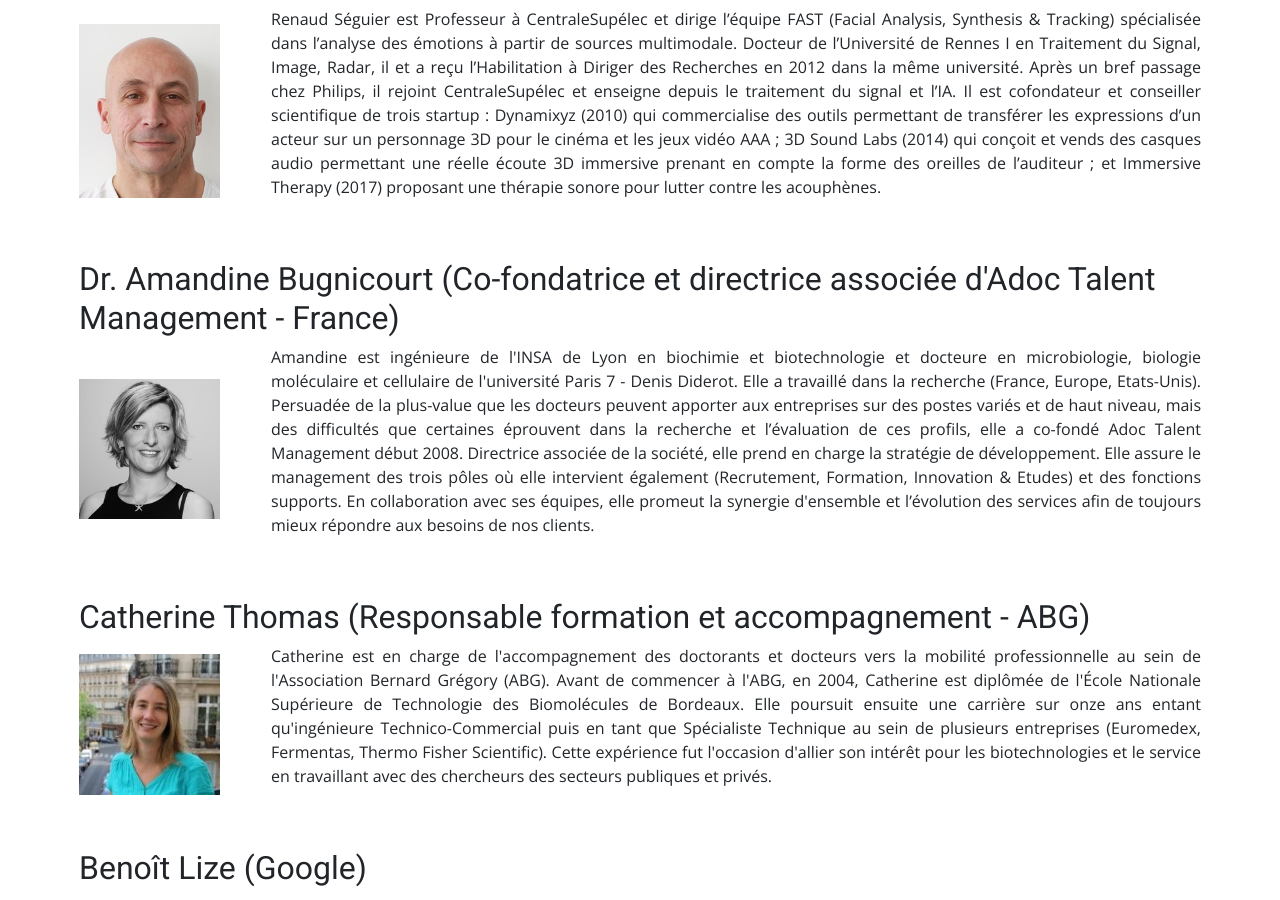
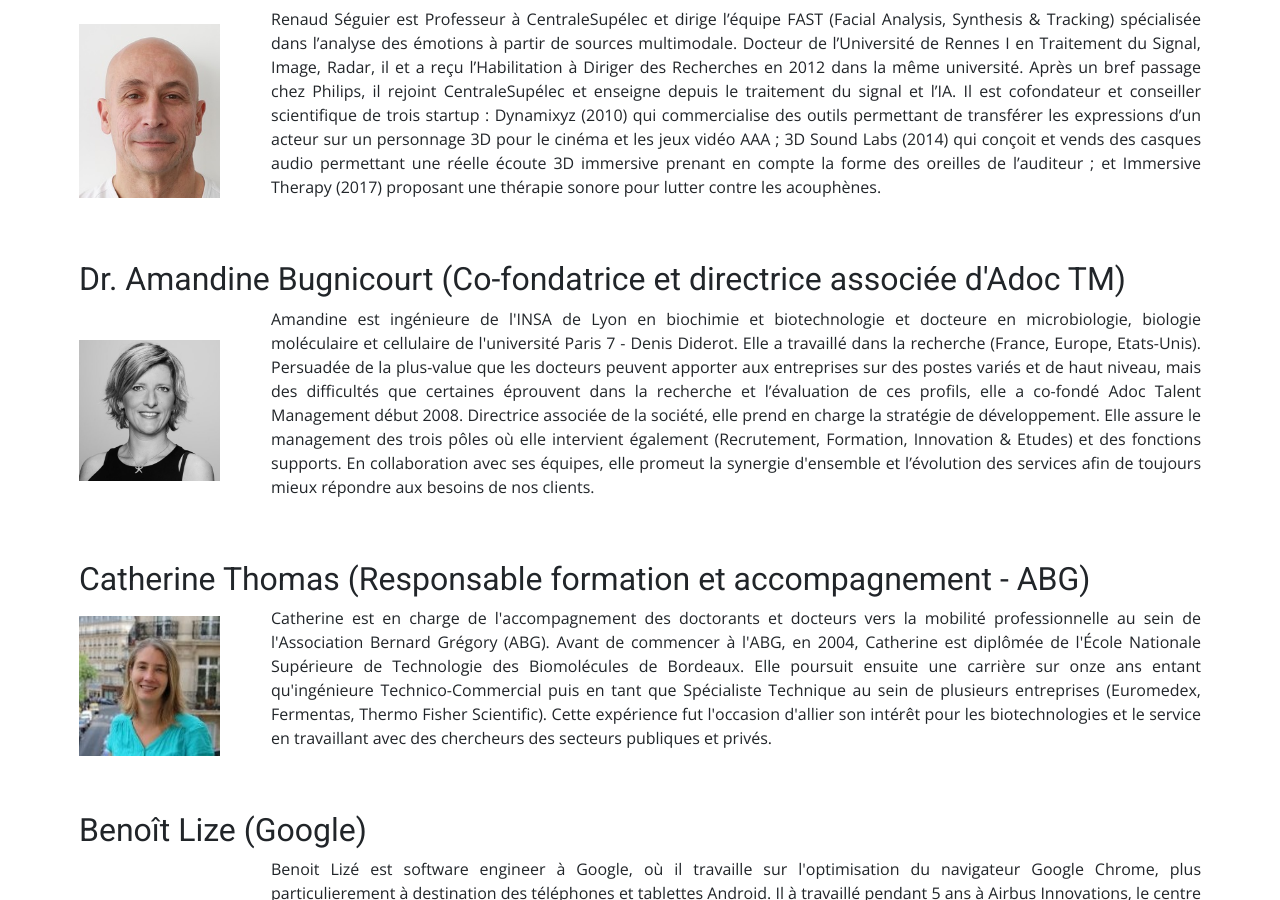
Before and after one commit to caradoc-paris-saclay/caradoc, a Jekyll site: the page built from table-ronde.html, in a window 1280 px wide and 900 px high, scrolled down 859 px. Built offline with Jekyll 4.4.1, drawn with Linux system fonts in a browser that asks for light colours; some web fonts are replaced.

Commit message:
Titre plus court pour amandine

```diff
--- a/table-ronde.html
+++ b/table-ronde.html
@@ -44,7 +44,7 @@ permalink: /table_ronde/
       </div>
     </div>
     <div class="block">
-      <h2>Dr. Amandine Bugnicourt (Co-fondatrice et directrice associée d'Adoc Talent Management - France)</h2>
+      <h2>Dr. Amandine Bugnicourt (Co-fondatrice et directrice associée d'Adoc TM)</h2>
       <div class="row">
          <div class="col-sm-2">
            <img src="{{ site.baseurl }}/assets/img/talk/amandine.jpeg"  alt="Amandine">
```
